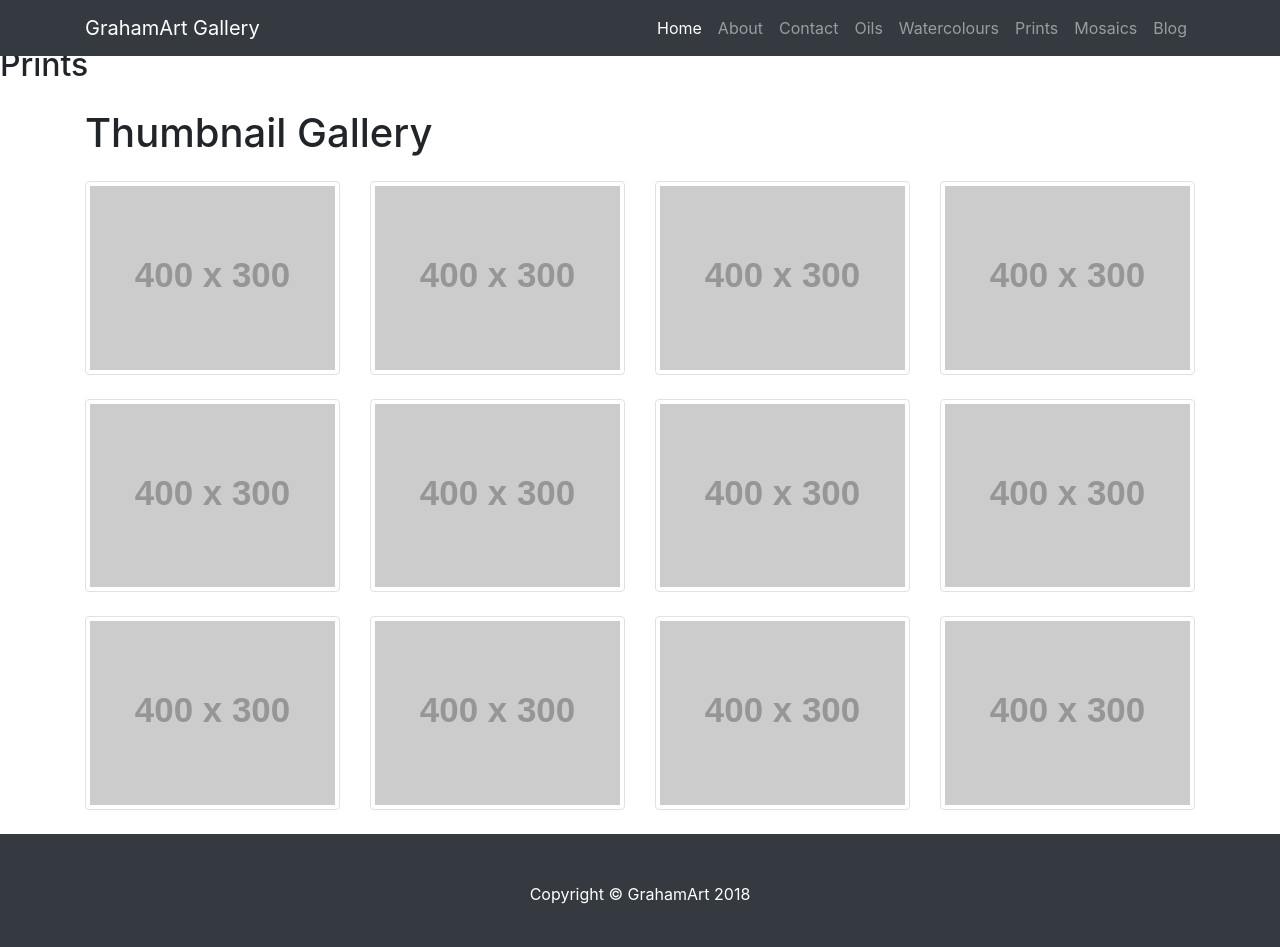
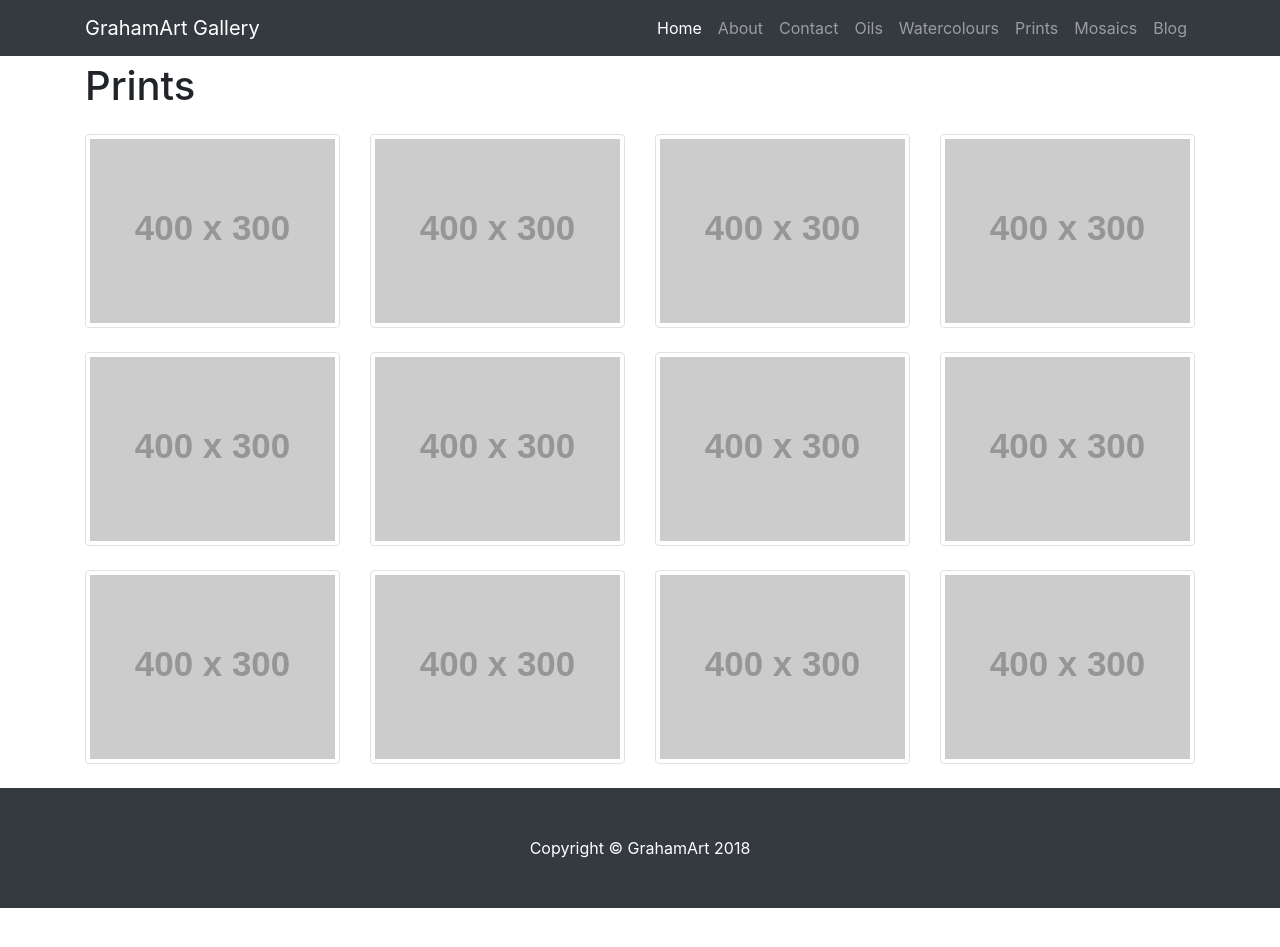
Before and after one commit to Grafrajohn/GrahamArt, a Jekyll site: the page built from prints.html, in a window 1280 px wide and 954 px high. Shown: the top 947 px of the window. Built offline with Jekyll 4.4.1, drawn with Linux system fonts in a browser that asks for light colours; some web fonts are replaced.

Commit message:
Update prints.html

```diff
--- a/prints.html
+++ b/prints.html
@@ -3,12 +3,11 @@ layout: page
 title: Prints
 permalink: /prints.html
 ---
-<h2>Prints</h2>
 
 <!-- Page Content -->
     <div class="container">
 
-      <h1 class="my-4 text-center text-lg-left">Thumbnail Gallery</h1>
+      <h1 class="my-4 text-center text-lg-left">Prints</h1>
 
       <div class="row text-center text-lg-left">
         <div class="col-lg-3 col-md-4 col-xs-6">
```
